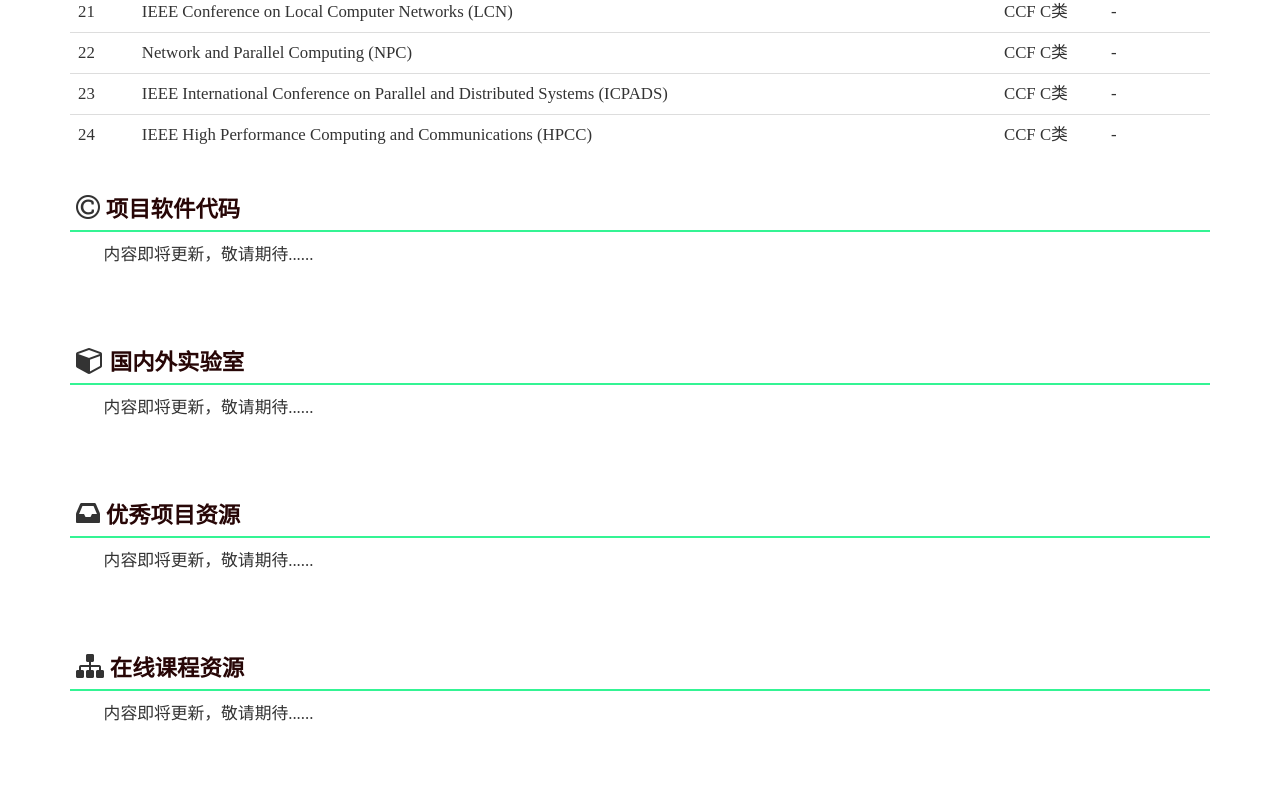
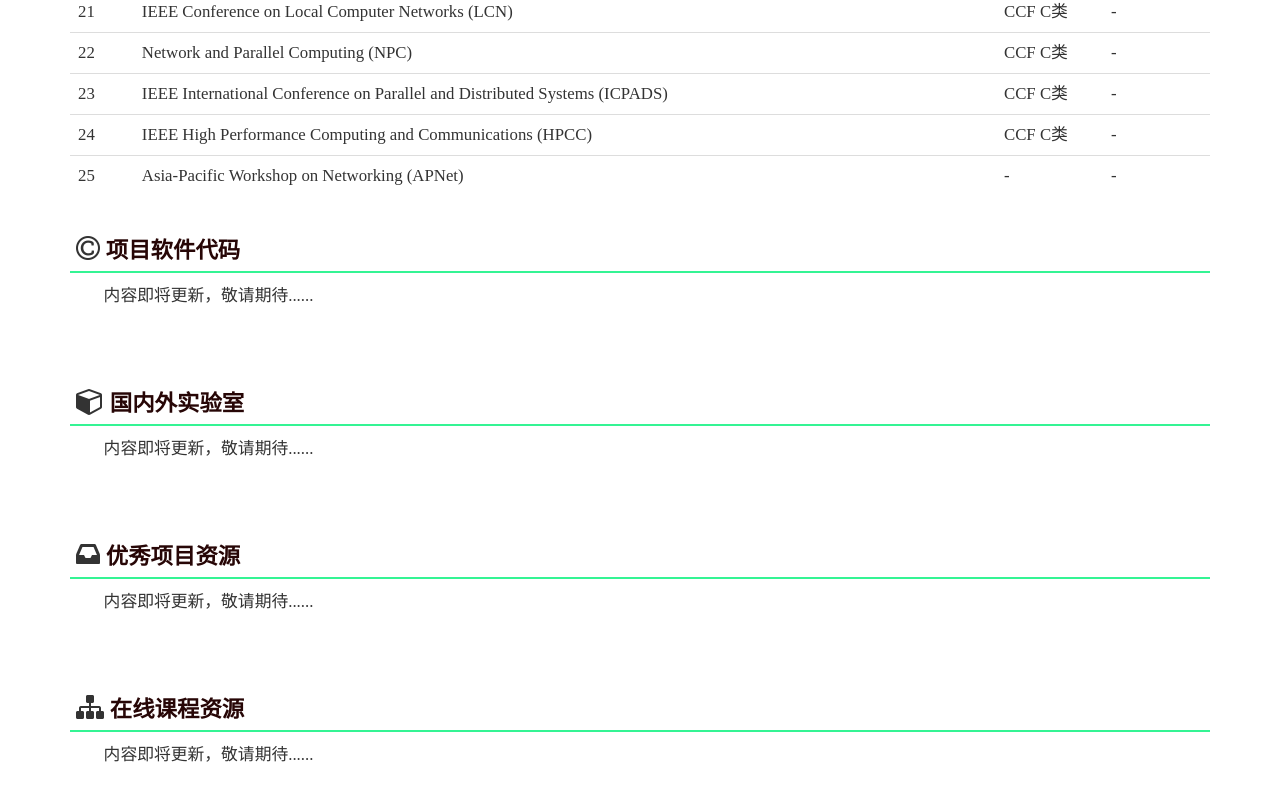
Before and after one commit to insslab/insslab.github.io, a plain HTML site: page resource.html in a window 1280 px wide. Shown: the part 2062-2862 px from the top of the page. Drawn offline with Linux system fonts and the light colour scheme; some packages are replaced by stand-ins of ours.

Commit message:
更新会议

```diff
--- a/resource.html
+++ b/resource.html
@@ -353,6 +353,12 @@
 								<td>CCF C类</td>
 								<td>-</td>
 							</tr>
+							<tr>
+								<td>25</td>
+								<td>Asia-Pacific Workshop on Networking (APNet)</td>
+								<td>-</td>
+								<td>-</td>
+							</tr>
 						</tbody>
 					</table>
 				</div>
```
